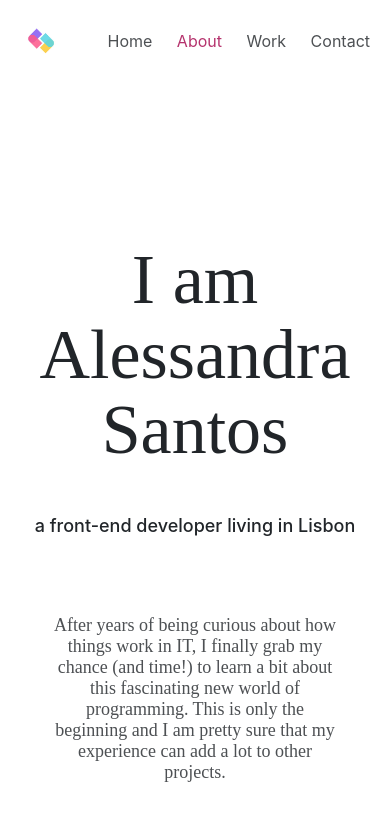
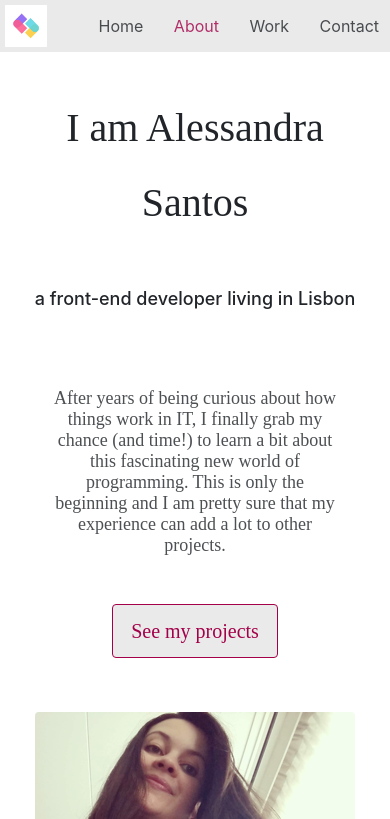
Before and after one commit to AlessandraSantos-dev/Portfolio, a plain HTML site: page about.html in a window 390 px wide. Shown: the top 819 px of the page. Drawn offline with nearby package versions, Linux system fonts and the light colour scheme.

Commit message:
Fixed the navigation bar

```diff
--- a/about.html
+++ b/about.html
@@ -48,13 +48,13 @@
         />
         <ul>
           <li>
-            <a href="/index.html" title="Homepage"> Home</a>
+            <a href="/index.html" title="Homepage">Home</a>
           </li>
           <li class="active">
             <a href="/about.html" title="About Alessandra">About</a>
           </li>
           <li>
-            <a href="work.html" title="Alessandra´s work">Work</a>
+            <a href="/work.html" title="Alessandra´s work">Work</a>
           </li>
           <li>
             <a href="/contact.html" title="Contact Alessandra">Contact</a>
@@ -75,7 +75,9 @@
               and I am pretty sure that my experience can add a lot to other
               projects.
             </p>
-            <a href="/work.html" class="btn-branding"> See my projects</a>
+            <a href="/work.html" class="btn btn-branding-outline">
+              See my projects</a
+            >
           </div>
         </div>
         <div class="col-lg-6">
--- a/src/style.css
+++ b/src/style.css
@@ -1,6 +1,9 @@
 :root {
   --branding-color: #eaeaea;
   --secondary-color: #a30049;
+}
+body {
+  margin-bottom: 30px;
 }
 
 h1,
@@ -24,7 +27,12 @@ p {
   opacity: 80%;
 }
 nav {
-  padding: 20px;
+  position: fixed;
+  top: 0;
+  z-index: 1030;
+  background: #eaeaea;
+  padding: 5px;
+  width: 100%;
 }
 nav ul {
   margin: 0;
@@ -35,6 +43,7 @@ nav li {
   line-height: 42px;
   list-style: none;
   margin-left: 20px;
+  margin-right: 6px;
 }
 nav a {
   color: #212529;
@@ -71,6 +80,12 @@ footer .social-links a:hover {
   color: var(--branding-color);
   background-color: var(--secondary-color);
 }
+.menu {
+  position: sticky;
+  background-color: #fff;
+  width: 100%;
+  top: 0;
+}
 .logo {
   max-height: 42px;
 }
@@ -85,7 +100,7 @@ footer .social-links a:hover {
   font-size: 76px;
 }
 .content-container {
-  padding: 160px 20px;
+  padding: 80px 20px;
   text-align: center;
 }
 .content-container h1 {
@@ -124,10 +139,11 @@ footer .social-links a:hover {
 
   padding: 12px 18px;
 }
-@media (max-width: 920px) {
+@media (max-width: 720px) {
   h1 {
     line-height: 1.2;
-    font-size: 50px;
+    margin-top: 10px;
+    font-size: 40px;
   }
   h2 {
     font-size: 32px;
@@ -135,9 +151,16 @@ footer .social-links a:hover {
   p {
     font-size: 18px;
     line-height: normal;
+    text-align: center;
   }
   .hero {
     padding: 40px 0;
     font-size: 35px;
   }
+  .hero h1 {
+    font-size: 50px;
+  }
+  .content-container h1 {
+    font-size: 40px;
+  }
 }
```
